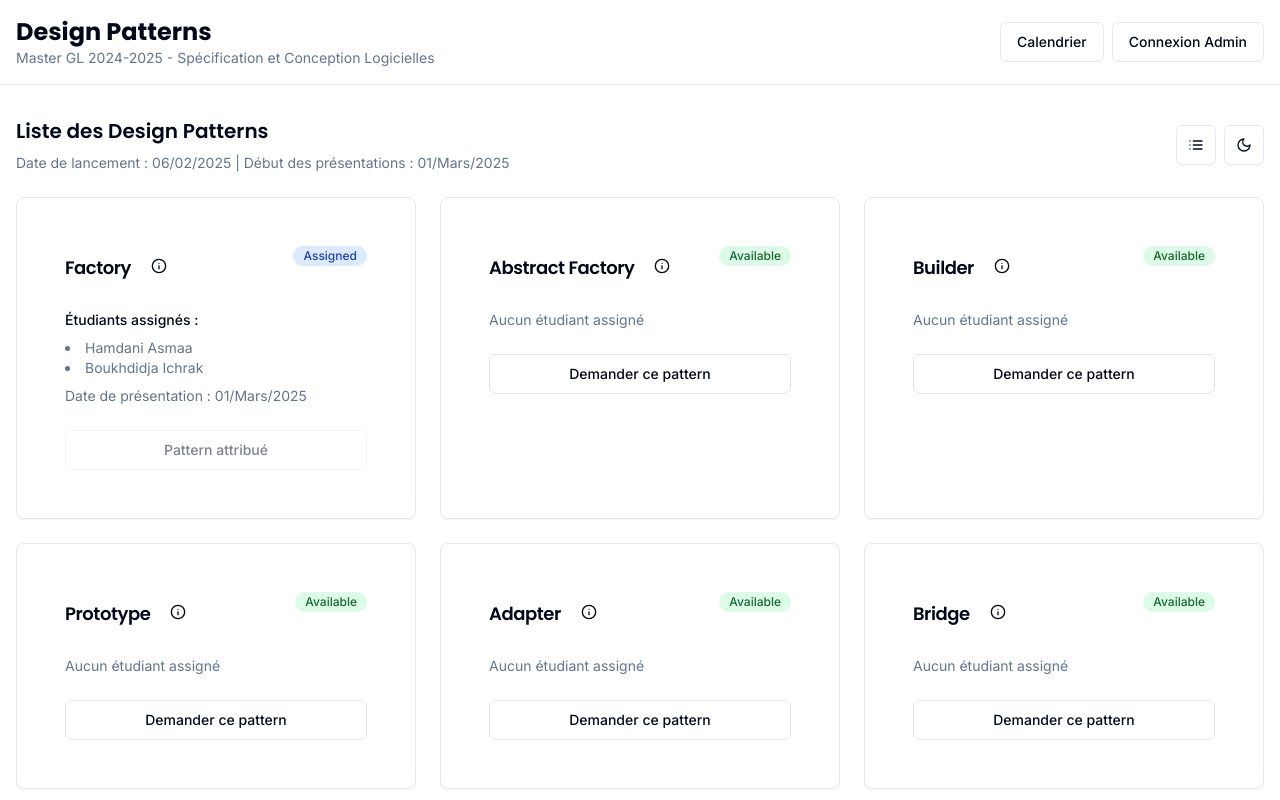
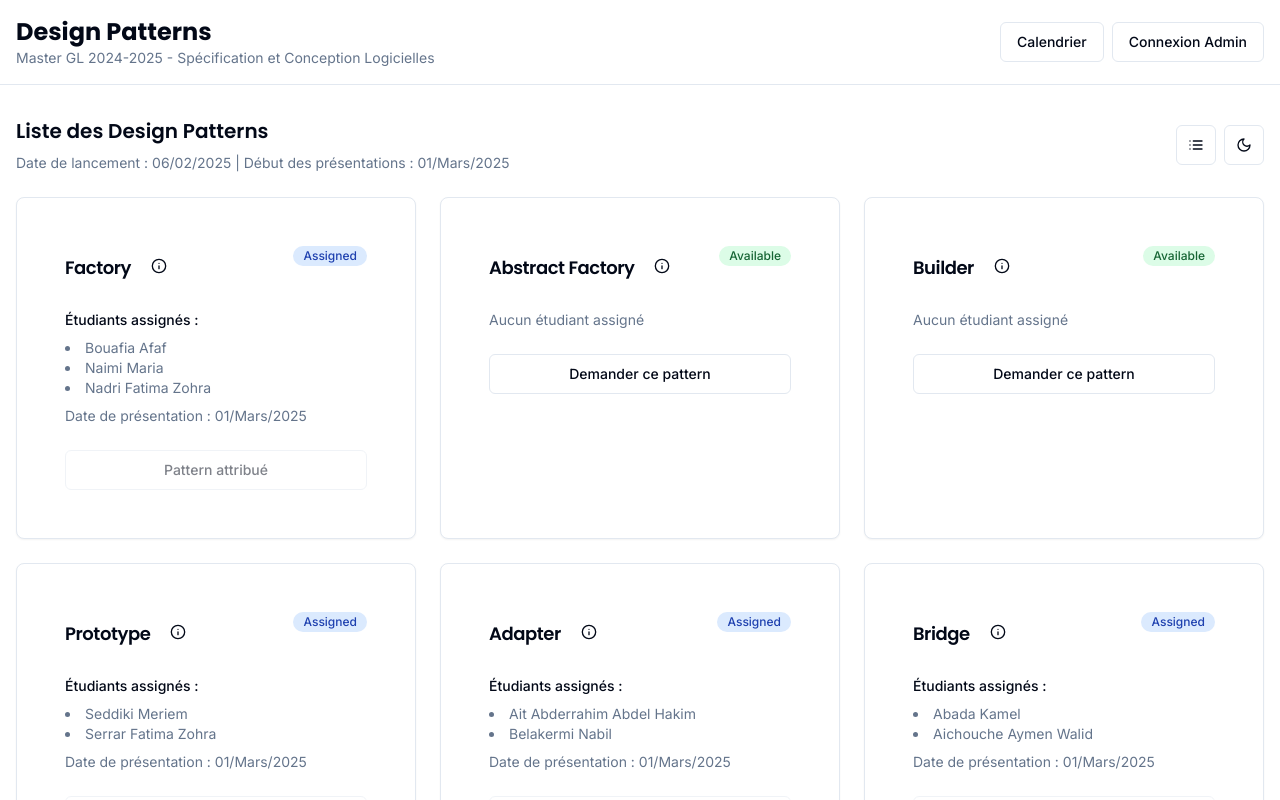
Before and after one commit to bmo1177/theme-selector, a React (Vite) app: page / in a window 1280 px wide. Shown: the top 800 px of the page. Built offline with nearby package versions, Linux system fonts and the light colour scheme.

Commit message:
Update patterns in Index component
Modified the patterns array in the Index component to include new student assignments and statuses for various design patterns, ensuring accurate representation of the upcoming presentations.

```diff
--- a/src/pages/Index.tsx
+++ b/src/pages/Index.tsx
@@ -17,8 +17,9 @@ const patterns: Pattern[] = [
   {
     name: "Factory",
     students: [
-      { name: "Hamdani Asmaa" },
-      { name: "Boukhdidja Ichrak" }
+      { name: "Bouafia Afaf" },
+      { name: "Naimi Maria" },
+      { name: "Nadri Fatima Zohra" }
     ],
     status: "assigned",
     date: "01/Mars/2025",
@@ -35,18 +36,30 @@ const patterns: Pattern[] = [
   },
   {
     name: "Prototype",
-    students: [],
-    status: "available",
+    students: [
+      { name: "Seddiki Meriem" },
+      { name: "Serrar Fatima Zohra" }
+    ],
+    status: "assigned",
+    date: "01/Mars/2025",
   },
   {
     name: "Adapter",
-    students: [],
-    status: "available",
+    students: [
+      { name: "Ait Abderrahim Abdel Hakim" },
+      { name: "Belakermi Nabil" }
+    ],
+    status: "assigned",
+    date: "01/Mars/2025",
   },
   {
     name: "Bridge",
-    students: [],
-    status: "available",
+    students: [
+      { name: "Abada Kamel" },
+      { name: "Aichouche Aymen Walid" }
+    ],
+    status: "assigned",
+    date: "01/Mars/2025",
   },
   {
     name: "Composite",
@@ -80,8 +93,9 @@ const patterns: Pattern[] = [
   {
     name: "Observer",
     students: [
+      { name: "Boukhdidja Ichrak" },
       { name: "Hemaid Khadidja" },
-      { name: "Bouafia Affaf" }
+      { name: "Hamdani Asma" }
     ],
     status: "assigned",
     date: "01/Mars/2025"
@@ -151,6 +165,41 @@ const patterns: Pattern[] = [
     ],
     status: "assigned",
     date: "01/Mars/2025"
+  },
+  {
+    name: "Model-View Template",
+    students: [
+      { name: "Hammadi Aissa" }
+    ],
+    status: "assigned",
+    date: "01/Mars/2025"
+  },
+  {
+    name: "MVC",
+    students: [
+      { name: "Benhenni Fadwa" },
+      { name: "Sahnoun Laila" }
+    ],
+    status: "assigned",
+    date: "01/Mars/2025"
+  },
+  {
+    name: "Commit-Reveal Scheme",
+    students: [
+      { name: "Belalia Anis Hossam-eddine" },
+      { name: "Kaddour Abderrahmane" }
+    ],
+    status: "assigned",
+    date: "01/Mars/2025"
+  },
+  {
+    name: "Null-Object",
+    students: [
+      { name: "Belmorsli Sid-Ahmed" },
+      { name: "Boumaza Youcef" }
+    ],
+    status: "assigned",
+    date: "01/Mars/2025"
   }
 ];
 
```
